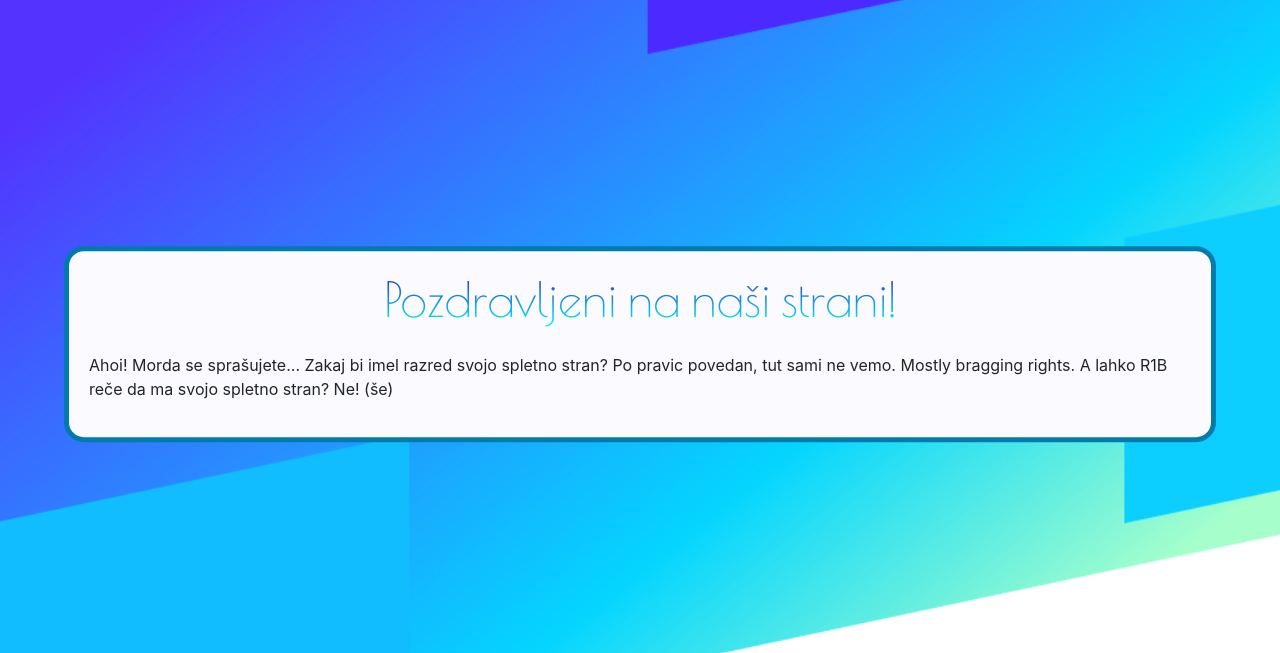
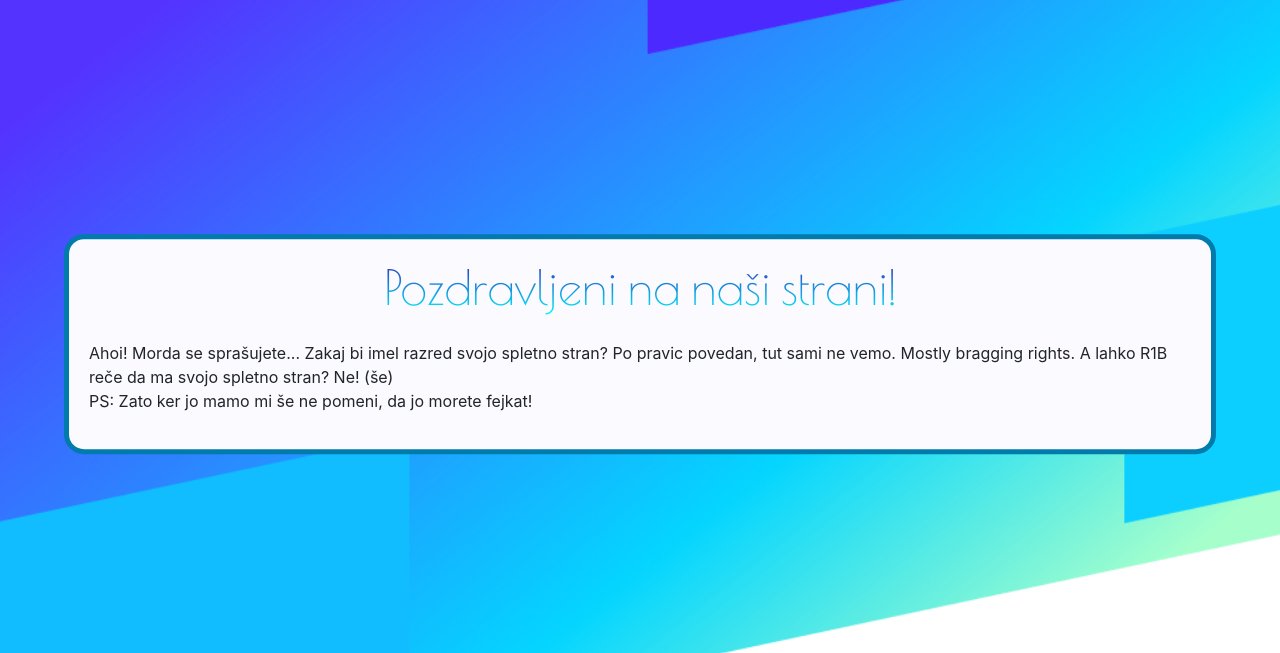
Before and after one commit to R1C-VEG/Website, a PHP site: page / in a window 1280 px wide. Shown: the part 64-717 px from the top of the page. Run offline with PHP 8.4, Linux system fonts and the light colour scheme.

Commit message:
Update index.php

```diff
--- a/index.php
+++ b/index.php
@@ -70,7 +70,7 @@
 
     <div class="wDiv">
       <h1 class="naslov"> Pozdravljeni na naši strani! </h1>
-        <p class="pt-3"> Ahoi! Morda se sprašujete... Zakaj bi imel razred svojo spletno stran? Po pravic povedan, tut sami ne vemo. Mostly bragging rights. A lahko R1B reče da ma svojo spletno stran? Ne! (še) </p>
+        <p class="pt-3"> Ahoi! Morda se sprašujete... Zakaj bi imel razred svojo spletno stran? Po pravic povedan, tut sami ne vemo. Mostly bragging rights. A lahko R1B reče da ma svojo spletno stran? Ne! (še) <br> PS: Zato ker jo mamo mi še ne pomeni, da jo morete fejkat!</p>
 
     </div>
 
```
